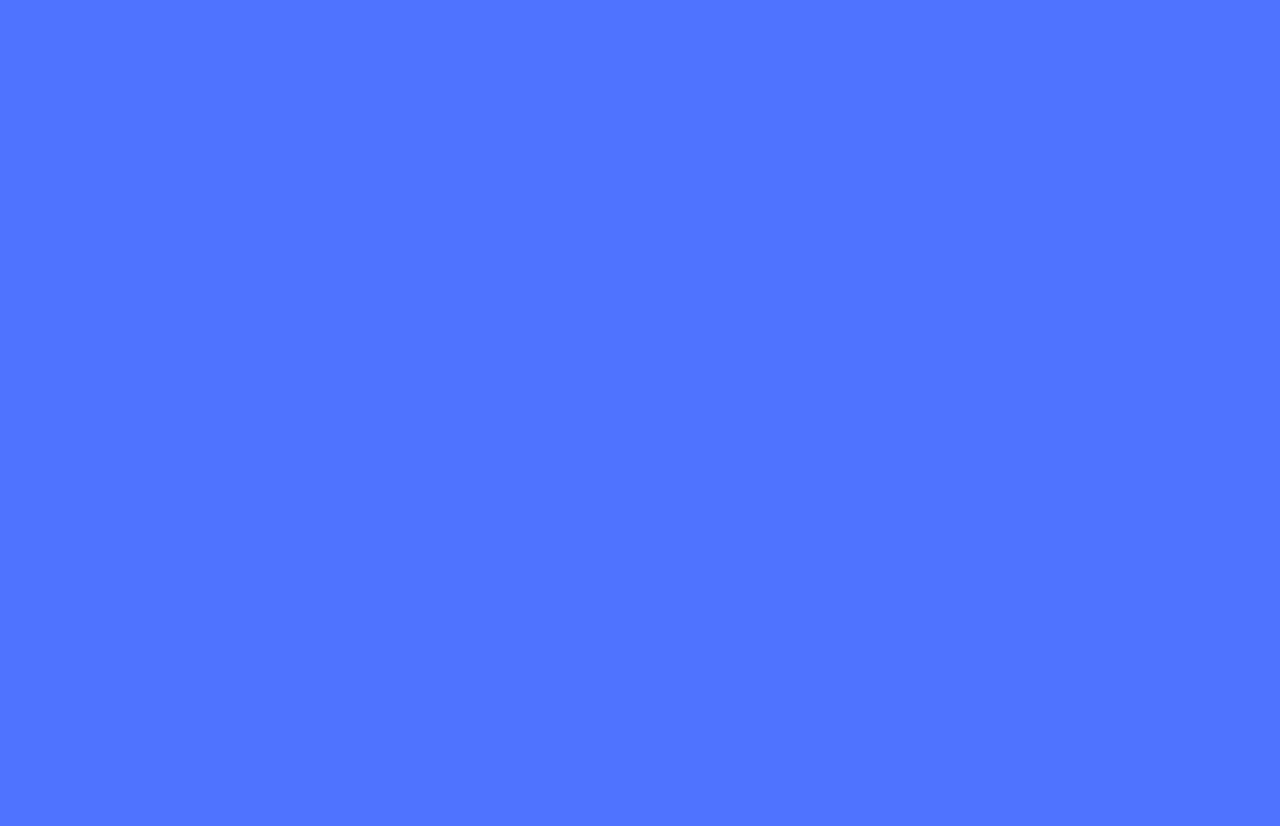
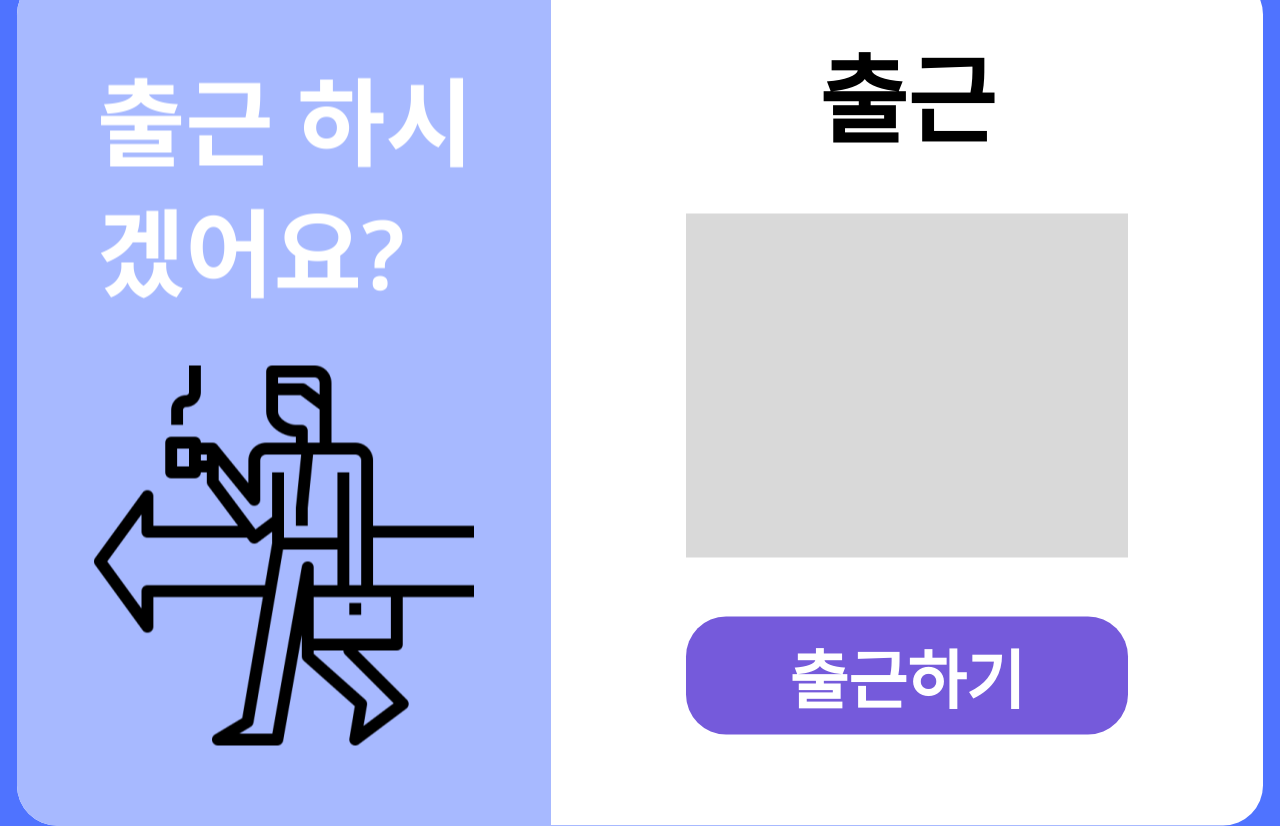
Before and after one commit to KOSA-MIDAS-WEB8/KOSA_MIDAS_FrontEnd_v1, a React (Create React App) app: page /user/goToWork in a window 1280 px wide. Before the commit this address had no page. Before the commit the page ends 800 px from the top, so only its background shows below. Built offline with nearby package versions, Linux system fonts and the light colour scheme.

Commit message:
fix :: login

```diff
--- a/src/App.tsx
+++ b/src/App.tsx
@@ -28,8 +28,8 @@ function App() {
                 <Route path="/admin" element={<Admin />} />
                 <Route path="/signup" element={<Signup />} />
                 <Route path="/login" element={<Login />} />
-                <Route path="/goToWork" element={<GoToWork />} />
-                <Route path="/leaveWork" element={<LeaveWork />} />
+                <Route path="/user/goToWork" element={<GoToWork />} />
+                <Route path="/user/leaveWork" element={<LeaveWork />} />
                 <Route path="/admin/:adminId" element={<AdminManage />} />
               </Routes>
             </BrowserRouter>
--- a/src/users/Login/index.tsx
+++ b/src/users/Login/index.tsx
@@ -23,7 +23,7 @@ function Login(): JSX.Element {
         .then((res: any) => {
           localStorage.setItem("access_token", res.data.access_token);
           alert("로그인을 성공하셨습니다");
-          if (res.role === "NORMAL") {
+          if (res.data.role === "NORMAL") {
             navigate("/main");
           } else {
             navigate("/admin");
--- a/src/users/user/GoToWork/index.tsx
+++ b/src/users/user/GoToWork/index.tsx
@@ -7,7 +7,6 @@ import { BASE_URL } from "../../../base";
 import { Link } from "react-router-dom";
 import { JsxElement } from "typescript";
 import { GoToWorkLogo } from "../../../asset";
-
 function GoToWork(): JSX.Element {
   return (
     <>
--- a/src/users/user/LeaveWork/index.tsx
+++ b/src/users/user/LeaveWork/index.tsx
@@ -7,8 +7,7 @@ import { BASE_URL } from "../../../base";
 import { Link } from "react-router-dom";
 import { JsxElement } from "typescript";
 import { LeaveWorkLogo } from "../../../asset";
-
-function LeaveWork(): JSX.Element {
+function LeaveWork() {
   return (
     <>
       <Container>
```
